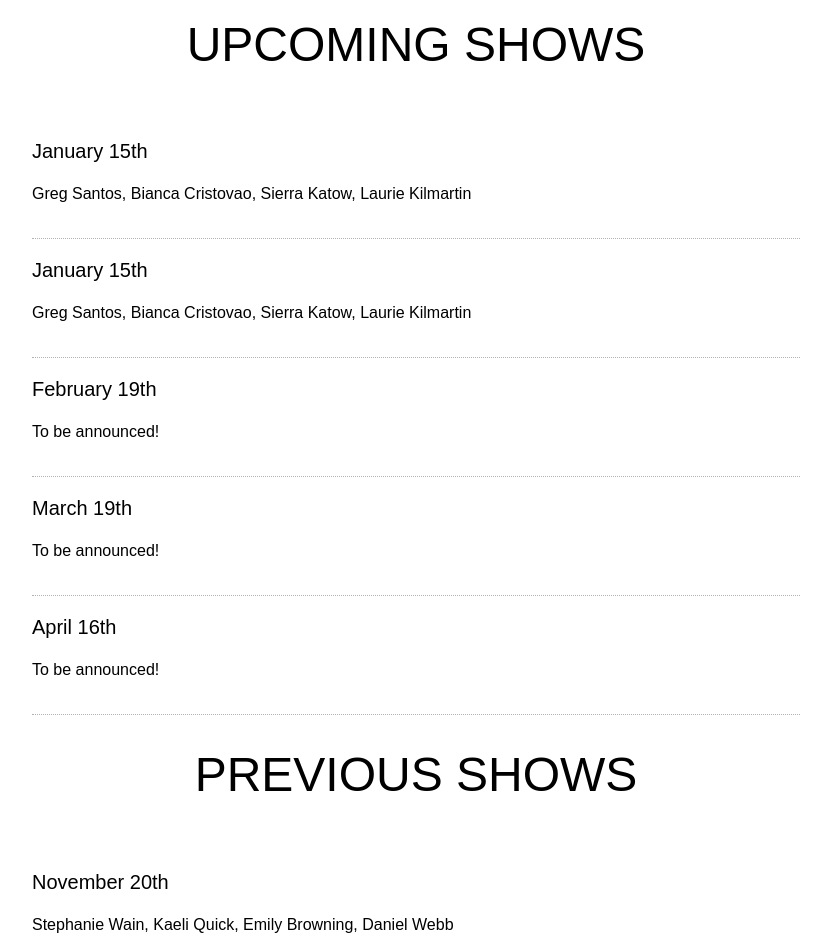
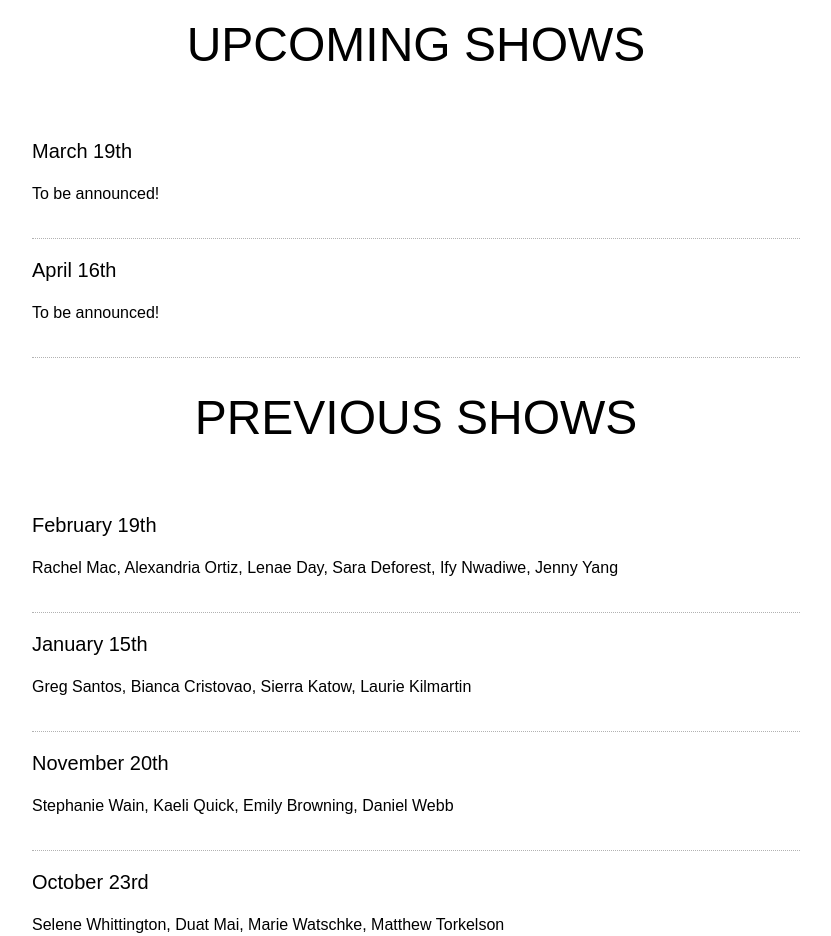
Before and after one commit to lambtron/lastshowcomedy.com, a website: page docs/index.html in a window 1280 px wide. Shown: the part 960-1896 px from the top of the page, without its empty margins (224-1055 px from the left). Drawn offline with nearby package versions, Linux system fonts and the light colour scheme; no server answers.

Commit message:
Updated site

```diff
--- a/docs/index.html
+++ b/docs/index.html
@@ -56,30 +56,6 @@
     <ul class="list pl0  center">
       <li class="lh-copy pv3 ba bl-0 bt-0 br-0 b--dotted b--black-30">
         <div class="f4">
-          January 15th
-        </div>
-        <p>
-          Greg Santos, Bianca Cristovao, Sierra Katow, Laurie Kilmartin
-        </p>
-      </li>
-      <li class="lh-copy pv3 ba bl-0 bt-0 br-0 b--dotted b--black-30">
-        <div class="f4">
-          January 15th
-        </div>
-        <p>
-          Greg Santos, Bianca Cristovao, Sierra Katow, Laurie Kilmartin
-        </p>
-      </li>
-      <li class="lh-copy pv3 ba bl-0 bt-0 br-0 b--dotted b--black-30">
-        <div class="f4">
-          February 19th
-        </div>
-        <p>
-          To be announced!
-        </p>
-      </li>
-      <li class="lh-copy pv3 ba bl-0 bt-0 br-0 b--dotted b--black-30">
-        <div class="f4">
           March 19th
         </div>
         <p>
@@ -103,6 +79,22 @@
       PREVIOUS SHOWS
     </div>
     <ul class="list pl0  center">
+      <li class="lh-copy pv3 ba bl-0 bt-0 br-0 b--dotted b--black-30">
+        <div class="f4">
+          February 19th
+        </div>
+        <p>
+          Rachel Mac, Alexandria Ortiz, Lenae Day, Sara Deforest, Ify Nwadiwe, Jenny Yang
+        </p>
+      </li>
+      <li class="lh-copy pv3 ba bl-0 bt-0 br-0 b--dotted b--black-30">
+        <div class="f4">
+          January 15th
+        </div>
+        <p>
+          Greg Santos, Bianca Cristovao, Sierra Katow, Laurie Kilmartin
+        </p>
+      </li>
       <li class="lh-copy pv3 ba bl-0 bt-0 br-0 b--dotted b--black-30">
         <div class="f4">
           November 20th
```
